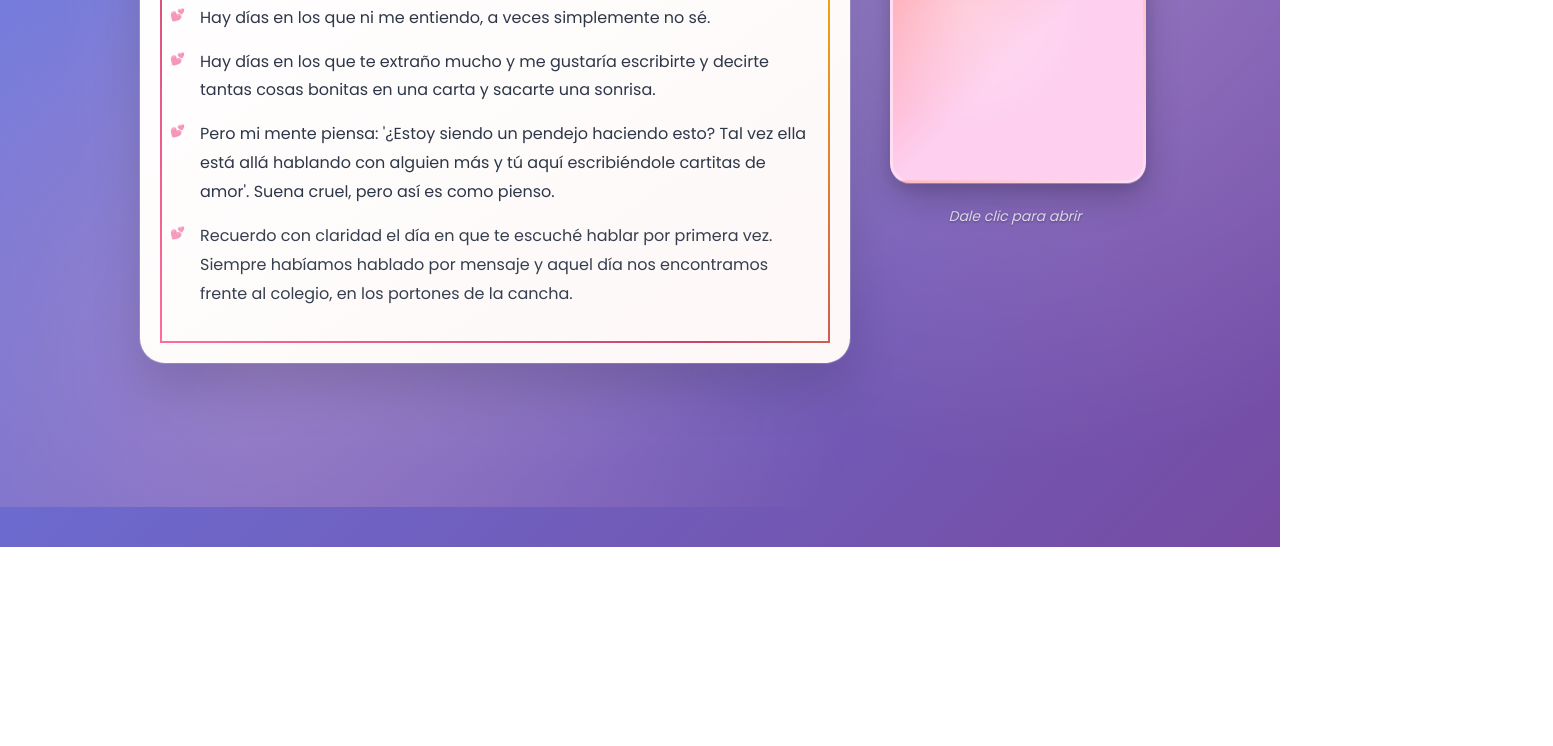
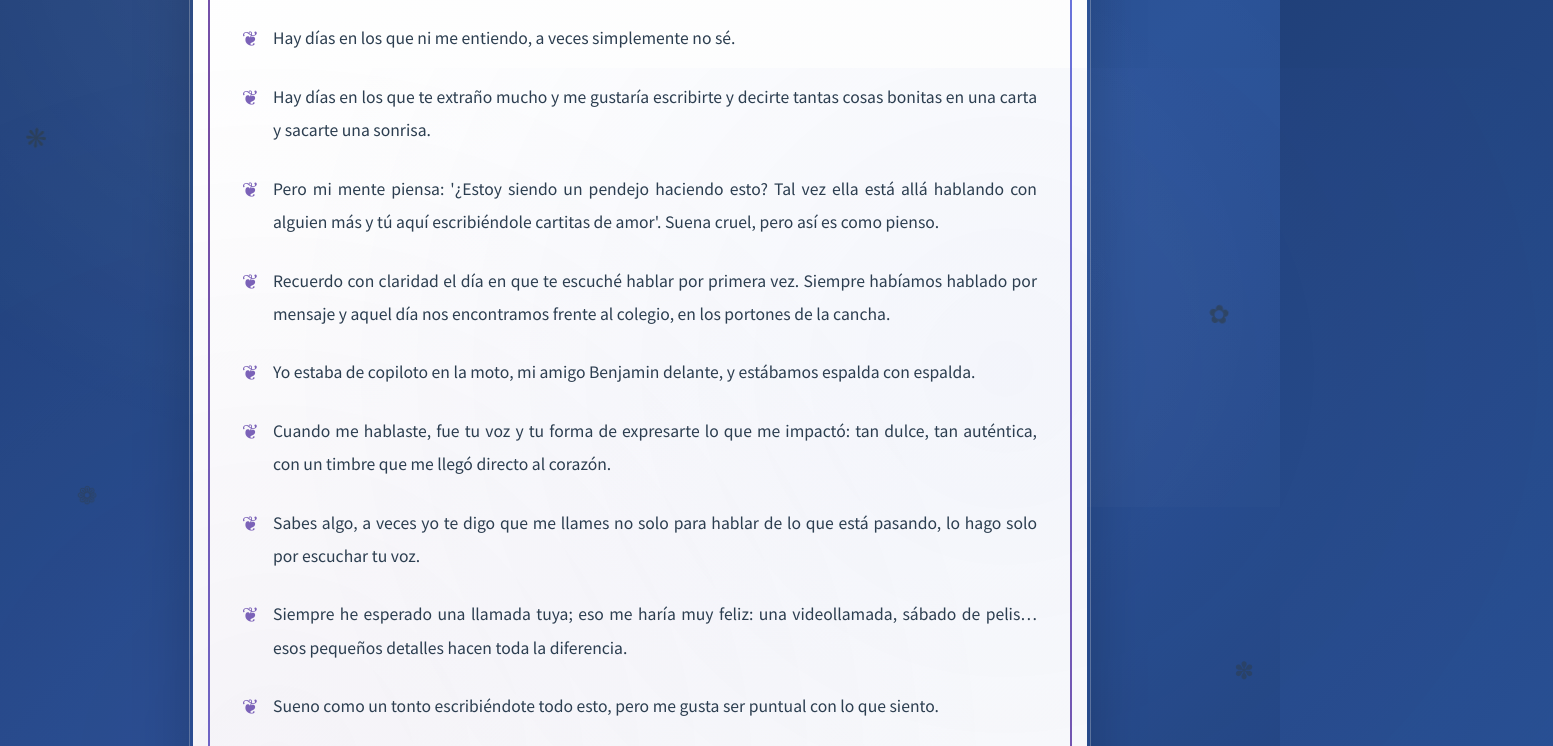
Before and after one commit to estudiantecesarfurnieles-droid/Tu-pagina, a plain HTML site: page cartas/carta2.html in a window 1280 px wide. Shown: the part 293-1039 px from the top of the page, 1553 px wide, since content can reach past the window. Before the commit the page ends 840 px from the top, so only its background shows below. Drawn offline with nearby package versions, Linux system fonts and the light colour scheme.

Commit message:
REDESIGN: Carta de Amor completamente rediseñada con estilo elegante

```diff
--- a/cartas/carta2.html
+++ b/cartas/carta2.html
@@ -3,24 +3,27 @@
 <head>
 <meta charset="UTF-8">
 <meta name="viewport" content="width=device-width, initial-scale=1.0">
-<title>Carta para Yulianis</title>
+<title>Carta de Amor</title>
 <style>
-  @import url('https://fonts.googleapis.com/css2?family=Dancing+Script:wght@400;600;700&family=Playfair+Display:wght@400;600;700&family=Poppins:wght@300;400;500&display=swap');
+  @import url('https://fonts.googleapis.com/css2?family=Cormorant+Garamond:wght@300;400;500;600;700&family=Playfair+Display:wght@400;500;600;700&family=Source+Sans+Pro:wght@300;400;600&display=swap');
+
+  * {
+    margin: 0;
+    padding: 0;
+    box-sizing: border-box;
+  }
 
   body {
-    font-family: 'Poppins', sans-serif;
-    background: linear-gradient(135deg, #667eea 0%, #764ba2 100%);
-    display: flex;
-    justify-content: center;
-    align-items: center;
+    font-family: 'Source Sans Pro', sans-serif;
+    background: linear-gradient(135deg, #1e3c72 0%, #2a5298 50%, #1e3c72 100%);
+    color: #2c3e50;
+    padding: 20px;
     min-height: 100vh;
-    padding: 20px;
-    margin: 0;
     position: relative;
     overflow-x: hidden;
   }
 
-  /* Partículas flotantes de fondo */
+  /* Efectos de fondo elegantes */
   body::before {
     content: '';
     position: fixed;
@@ -29,349 +32,333 @@
     width: 100%;
     height: 100%;
     background-image:
-      radial-gradient(circle at 20% 80%, rgba(255, 182, 193, 0.3) 0%, transparent 50%),
-      radial-gradient(circle at 80% 20%, rgba(255, 192, 203, 0.3) 0%, transparent 50%),
-      radial-gradient(circle at 40% 40%, rgba(255, 218, 185, 0.2) 0%, transparent 50%);
+      radial-gradient(circle at 25% 25%, rgba(255, 255, 255, 0.1) 0%, transparent 50%),
+      radial-gradient(circle at 75% 75%, rgba(255, 255, 255, 0.05) 0%, transparent 50%),
+      radial-gradient(circle at 50% 50%, rgba(255, 255, 255, 0.03) 0%, transparent 70%);
     pointer-events: none;
     z-index: 0;
+    animation: backgroundPulse 15s ease-in-out infinite;
   }
 
-  .container {
-    display: flex;
-    flex-direction: column;
-    align-items: center;
-    gap: 30px;
-    width: 100%;
-    max-width: 1000px;
-    position: relative;
-    z-index: 1;
+  @keyframes backgroundPulse {
+    0%, 100% { opacity: 1; }
+    50% { opacity: 0.7; }
   }
 
-  @media(min-width: 768px){
-    .container {
-      flex-direction: row;
-      align-items: flex-start;
-      gap: 40px;
+  /* Elementos decorativos flotantes */
+  .floating-element {
+    position: absolute;
+    font-size: 1.5rem;
+    opacity: 0.6;
+    pointer-events: none;
+    z-index: 1;
+    animation: floatElegant 12s infinite ease-in-out;
+  }
+
+  @keyframes floatElegant {
+    0%, 100% {
+      transform: translateY(0) rotate(0deg) scale(1);
+      opacity: 0.6;
+    }
+    25% {
+      transform: translateY(-15px) rotate(5deg) scale(1.1);
+      opacity: 0.8;
+    }
+    50% {
+      transform: translateY(-30px) rotate(-3deg) scale(0.9);
+      opacity: 0.4;
+    }
+    75% {
+      transform: translateY(-15px) rotate(8deg) scale(1.05);
+      opacity: 0.7;
     }
   }
 
-  /* Carta principal con diseño elegante */
-  .card {
-    background: linear-gradient(145deg, #ffffff 0%, #fef7f7 100%);
-    border: none;
-    border-radius: 25px;
-    padding: 40px;
-    width: 100%;
-    max-width: 700px;
+  /* Contenedor principal */
+  .carta-container {
+    max-width: 900px;
+    margin: 0 auto;
+    background: linear-gradient(145deg, #ffffff 0%, #f8f9fa 100%);
+    border-radius: 30px;
+    padding: 50px;
     box-shadow:
-      0 25px 50px rgba(0, 0, 0, 0.15),
-      0 0 0 1px rgba(255, 255, 255, 0.2),
-      inset 0 1px 0 rgba(255, 255, 255, 0.3);
-    overflow: hidden;
+      0 30px 60px rgba(0, 0, 0, 0.2),
+      0 0 0 1px rgba(255, 255, 255, 0.3),
+      inset 0 2px 0 rgba(255, 255, 255, 0.4);
     position: relative;
-    backdrop-filter: blur(10px);
+    z-index: 2;
+    backdrop-filter: blur(20px);
+    border: 3px solid transparent;
+    background-clip: padding-box;
   }
 
-  /* Decoración de esquinas */
-  .card::before {
+  /* Decoración de esquinas elegante */
+  .carta-container::before {
     content: '';
     position: absolute;
-    top: 20px;
-    left: 20px;
-    right: 20px;
-    bottom: 20px;
+    top: 15px;
+    left: 15px;
+    right: 15px;
+    bottom: 15px;
     border: 2px solid transparent;
-    border-image: linear-gradient(45deg, #ff6b9d, #c44569, #f8b500) 1;
-    border-radius: 15px;
+    border-image: linear-gradient(45deg, #667eea, #764ba2, #667eea) 1;
+    border-radius: 20px;
     pointer-events: none;
   }
 
-  /* Líneas de texto con animación mejorada */
-  .line {
-    opacity: 0;
-    margin-bottom: 15px;
-    font-size: 16px;
-    line-height: 1.8;
-    color: #2d3748;
-    font-weight: 400;
-    transform: translateY(20px);
-    transition: all 0.8s cubic-bezier(0.4, 0, 0.2, 1);
-    position: relative;
-    padding-left: 20px;
-  }
-
-  .line::before {
-    content: '💕';
-    position: absolute;
-    left: -10px;
-    top: 0;
-    font-size: 12px;
-    opacity: 0.6;
-  }
-
-  .line.show {
-    opacity: 1;
-    transform: translateY(0);
-  }
-
-  /* Notita rediseñada */
-  .note-container {
-    width: 100%;
-    max-width: 250px;
+  /* Título principal */
+  .carta-titulo {
     text-align: center;
-    flex-shrink: 0;
-    position: relative;
-  }
-
-  .note-title {
-    font-family: 'Dancing Script', cursive;
-    font-weight: 700;
-    font-size: 24px;
-    margin-bottom: 15px;
-    color: #ffffff;
-    text-shadow: 0 2px 4px rgba(0, 0, 0, 0.3);
-    background: linear-gradient(45deg, #ff6b9d, #c44569);
+    color: #2c3e50;
+    font-family: 'Cormorant Garamond', serif;
+    font-size: 3.5rem;
+    font-weight: 600;
+    margin-bottom: 40px;
+    text-shadow: 0 2px 4px rgba(0, 0, 0, 0.1);
+    background: linear-gradient(45deg, #2c3e50, #34495e, #2c3e50);
     -webkit-background-clip: text;
     -webkit-text-fill-color: transparent;
     background-clip: text;
+    position: relative;
+    animation: titleElegance 4s ease-in-out infinite alternate;
   }
 
-  .note-image {
-    position: relative;
-    width: 100%;
-    height: 0;
-    padding-bottom: 100%;
-    background: linear-gradient(135deg, #ff9a9e 0%, #fecfef 50%, #fecfef 100%);
-    border: 3px solid rgba(255, 255, 255, 0.3);
-    border-radius: 20px;
-    cursor: pointer;
-    overflow: hidden;
-    display: flex;
-    align-items: center;
-    justify-content: center;
-    font-size: 4rem;
-    box-shadow:
-      0 15px 35px rgba(0, 0, 0, 0.2),
-      0 5px 15px rgba(0, 0, 0, 0.1),
-      inset 0 1px 0 rgba(255, 255, 255, 0.3);
-    transition: all 0.3s ease;
-    backdrop-filter: blur(10px);
+  @keyframes titleElegance {
+    0% { filter: drop-shadow(0 0 8px rgba(44, 62, 80, 0.3)); }
+    100% { filter: drop-shadow(0 0 20px rgba(44, 62, 80, 0.6)); }
   }
 
-  .note-image:hover {
-    transform: translateY(-5px) scale(1.05);
-    box-shadow:
-      0 20px 40px rgba(0, 0, 0, 0.25),
-      0 10px 20px rgba(0, 0, 0, 0.15),
-      inset 0 1px 0 rgba(255, 255, 255, 0.4);
+  /* Subtítulo */
+  .carta-subtitulo {
+    text-align: center;
+    color: #7f8c8d;
+    font-family: 'Playfair Display', serif;
+    font-size: 1.2rem;
+    font-style: italic;
+    margin-bottom: 50px;
+    opacity: 0.8;
   }
 
-  .note-image::before {
-    content: '';
-    position: absolute;
-    top: 0;
-    left: 0;
-    right: 0;
-    bottom: 0;
-    background: radial-gradient(circle at 30% 30%, rgba(255, 255, 255, 0.3) 0%, transparent 50%);
-    pointer-events: none;
+  /* Contenido de la carta */
+  .carta-contenido {
+    font-size: 1.1rem;
+    line-height: 1.9;
+    color: #2c3e50;
+    text-align: justify;
   }
 
-  .note-popup {
-    position: absolute;
-    bottom: 100%;
-    left: 50%;
-    transform: translateX(-50%);
-    background: linear-gradient(145deg, #ffffff 0%, #fef7f7 100%);
-    border: 2px solid #ff6b9d;
-    border-radius: 15px;
-    padding: 20px;
-    margin-bottom: 15px;
-    box-shadow: 0 15px 35px rgba(0, 0, 0, 0.2);
-    display: none;
-    width: 200px;
-    font-size: 14px;
-    line-height: 1.6;
-    color: #2d3748;
-    backdrop-filter: blur(10px);
-    z-index: 10;
+  /* Párrafos con estilo elegante */
+  .carta-contenido p {
+    margin-bottom: 25px;
+    position: relative;
+    padding-left: 30px;
+    transition: all 0.4s ease;
+    font-weight: 400;
   }
 
-  .note-popup::after {
-    content: '';
+  .carta-contenido p::before {
+    content: '❦';
     position: absolute;
-    top: 100%;
-    left: 50%;
-    transform: translateX(-50%);
-    border: 10px solid transparent;
-    border-top-color: #ff6b9d;
+    left: 0;
+    top: 0;
+    font-size: 18px;
+    color: #667eea;
+    opacity: 0.7;
+    font-family: 'Cormorant Garamond', serif;
+    animation: ornamentPulse 3s ease-in-out infinite;
   }
 
-  .note-instruction {
-    margin-top: 15px;
-    font-size: 14px;
-    color: rgba(255, 255, 255, 0.8);
-    font-style: italic;
-    text-shadow: 0 1px 2px rgba(0, 0, 0, 0.3);
-  }
-
-  /* Animaciones adicionales */
-  @keyframes float {
-    0%, 100% { transform: translateY(0px); }
-    50% { transform: translateY(-10px); }
-  }
-
-  .note-image {
-    animation: float 3s ease-in-out infinite;
-  }
-
-  /* Responsive mejorado */
-  @media (max-width: 767px) {
-    .container {
-      gap: 20px;
+  @keyframes ornamentPulse {
+    0%, 100% {
+      transform: scale(1);
+      opacity: 0.7;
+      color: #667eea;
     }
-
-    .card {
-      padding: 25px;
-      border-radius: 20px;
-    }
-
-    .line {
-      font-size: 15px;
-      padding-left: 15px;
-    }
-
-    .note-title {
-      font-size: 20px;
-    }
-
-    .note-image {
-      font-size: 3rem;
+    50% {
+      transform: scale(1.2);
+      opacity: 1;
+      color: #764ba2;
     }
   }
 
-  /* Efectos de hover mejorados */
-  .card:hover {
-    transform: translateY(-2px);
-    box-shadow:
-      0 30px 60px rgba(0, 0, 0, 0.2),
-      0 0 0 1px rgba(255, 255, 255, 0.3),
-      inset 0 1px 0 rgba(255, 255, 255, 0.4);
+  .carta-contenido p:hover {
+    transform: translateX(8px);
+    color: #1a252f;
+    padding-left: 35px;
   }
 
-  /* Scrollbar personalizado */
-  .card::-webkit-scrollbar {
+  /* Efectos de hover para el contenedor */
+  .carta-container:hover {
+    transform: translateY(-5px);
+    box-shadow:
+      0 40px 80px rgba(0, 0, 0, 0.25),
+      0 0 0 1px rgba(255, 255, 255, 0.4),
+      inset 0 2px 0 rgba(255, 255, 255, 0.5);
+  }
+
+  /* Scrollbar personalizado elegante */
+  .carta-container::-webkit-scrollbar {
     width: 8px;
   }
 
-  .card::-webkit-scrollbar-track {
+  .carta-container::-webkit-scrollbar-track {
     background: rgba(255, 255, 255, 0.1);
     border-radius: 4px;
   }
 
-  .card::-webkit-scrollbar-thumb {
-    background: linear-gradient(45deg, #ff6b9d, #c44569);
+  .carta-container::-webkit-scrollbar-thumb {
+    background: linear-gradient(45deg, #667eea, #764ba2);
     border-radius: 4px;
   }
 
-  .card::-webkit-scrollbar-thumb:hover {
-    background: linear-gradient(45deg, #ff5a8a, #b83a5e);
+  .carta-container::-webkit-scrollbar-thumb:hover {
+    background: linear-gradient(45deg, #5a6fd8, #6a4190);
+  }
+
+  /* Responsive design */
+  @media (max-width: 768px) {
+    body {
+      padding: 15px;
+    }
+
+    .carta-container {
+      padding: 35px;
+      border-radius: 25px;
+    }
+
+    .carta-titulo {
+      font-size: 2.5rem;
+      margin-bottom: 30px;
+    }
+
+    .carta-subtitulo {
+      font-size: 1rem;
+      margin-bottom: 35px;
+    }
+
+    .carta-contenido {
+      font-size: 1rem;
+    }
+
+    .carta-contenido p {
+      padding-left: 25px;
+      margin-bottom: 20px;
+    }
+
+    .floating-element {
+      font-size: 1.2rem;
+    }
+  }
+
+  @media (max-width: 480px) {
+    .carta-container {
+      padding: 25px;
+    }
+
+    .carta-titulo {
+      font-size: 2rem;
+    }
+
+    .carta-contenido {
+      font-size: 0.95rem;
+    }
+
+    .carta-contenido p {
+      padding-left: 22px;
+    }
+  }
+
+  /* Animación de entrada elegante */
+  .carta-container {
+    animation: slideInElegant 1s ease-out;
+  }
+
+  @keyframes slideInElegant {
+    0% {
+      opacity: 0;
+      transform: translateY(40px) scale(0.95);
+    }
+    100% {
+      opacity: 1;
+      transform: translateY(0) scale(1);
+    }
+  }
+
+  /* Efectos de partículas adicionales */
+  .carta-container::after {
+    content: '';
+    position: absolute;
+    top: -30px;
+    left: -30px;
+    right: -30px;
+    bottom: -30px;
+    background: radial-gradient(circle at 30% 30%, rgba(102, 126, 234, 0.05) 0%, transparent 50%),
+                radial-gradient(circle at 70% 70%, rgba(118, 75, 162, 0.05) 0%, transparent 50%);
+    border-radius: 40px;
+    pointer-events: none;
+    z-index: -1;
+    animation: particleElegant 20s ease-in-out infinite;
+  }
+
+  @keyframes particleElegant {
+    0%, 100% { transform: rotate(0deg) scale(1); }
+    50% { transform: rotate(180deg) scale(1.1); }
   }
 </style>
 </head>
 <body>
 
-<div class="container">
-  <div class="card" id="card">
-    <!-- La carta se agregará aquí línea por línea con JS -->
-  </div>
+<!-- Elementos decorativos flotantes -->
+<div class="floating-element" style="top: 8%; left: 4%; animation-delay: 0s;">❦</div>
+<div class="floating-element" style="top: 15%; right: 6%; animation-delay: 1s;">✧</div>
+<div class="floating-element" style="top: 25%; left: 2%; animation-delay: 2s;">❋</div>
+<div class="floating-element" style="top: 35%; right: 4%; animation-delay: 3s;">✿</div>
+<div class="floating-element" style="top: 45%; left: 6%; animation-delay: 4s;">❁</div>
+<div class="floating-element" style="top: 55%; right: 2%; animation-delay: 5s;">✽</div>
+<div class="floating-element" style="top: 65%; left: 8%; animation-delay: 6s;">❀</div>
+<div class="floating-element" style="top: 75%; right: 5%; animation-delay: 7s;">✾</div>
+<div class="floating-element" style="top: 85%; left: 3%; animation-delay: 8s;">✿</div>
 
-  <div class="note-container">
-    <div class="note-title">Notita 💌</div>
-    <div class="note-image" id="noteImage">💕</div>
-    <div class="note-popup" id="notePopup">
-      <p>Como siempre te digo, no espero respuesta alguna; simplemente tus acciones serán más que respuesta para mí.</p>
+<div class="carta-container">
+    <h1 class="carta-titulo">Carta de Amor</h1>
+    <p class="carta-subtitulo">Para mi amada</p>
+
+    <div class="carta-contenido">
+        <p>A veces digo, ¿por qué me aferro tanto a ti nuevamente si ya te había soltado?</p>
+
+        <p>Hay días en los que ni me entiendo, a veces simplemente no sé.</p>
+
+        <p>Hay días en los que te extraño mucho y me gustaría escribirte y decirte tantas cosas bonitas en una carta y sacarte una sonrisa.</p>
+
+        <p>Pero mi mente piensa: '¿Estoy siendo un pendejo haciendo esto? Tal vez ella está allá hablando con alguien más y tú aquí escribiéndole cartitas de amor'. Suena cruel, pero así es como pienso.</p>
+
+        <p>Recuerdo con claridad el día en que te escuché hablar por primera vez. Siempre habíamos hablado por mensaje y aquel día nos encontramos frente al colegio, en los portones de la cancha.</p>
+
+        <p>Yo estaba de copiloto en la moto, mi amigo Benjamin delante, y estábamos espalda con espalda.</p>
+
+        <p>Cuando me hablaste, fue tu voz y tu forma de expresarte lo que me impactó: tan dulce, tan auténtica, con un timbre que me llegó directo al corazón.</p>
+
+        <p>Sabes algo, a veces yo te digo que me llames no solo para hablar de lo que está pasando, lo hago solo por escuchar tu voz.</p>
+
+        <p>Siempre he esperado una llamada tuya; eso me haría muy feliz: una videollamada, sábado de pelis… esos pequeños detalles hacen toda la diferencia.</p>
+
+        <p>Sueno como un tonto escribiéndote todo esto, pero me gusta ser puntual con lo que siento.</p>
+
+        <p>Me cuesta confiar en ti. Recuerdo el día que me dijiste que se te había apagado el teléfono; yo vi que te habían llegado mensajes, y lo primero que pensé fue que habías salido de clases y te habías ido con Alex.</p>
+
+        <p>Luego me lo explicaste bien, y me pregunté por qué cuando llegaste no me habías dicho eso desde el principio. Solo quiero que seas sincera conmigo.</p>
+
+        <p>Soy una persona muy explosiva con mis sentimientos, y creo que eso ha sido la base de muchas veces en las que te reclamé de mala manera.</p>
+
+        <p>Pero algo que me gusta mucho de ti es que sabes lidiar conmigo; sabes calmarme en los momentos de ira o enojo, no solo cuando te reclamo, sino incluso cuando me enojo con mi familia o amigos.</p>
+
+        <p>Siempre encuentras la manera de tranquilizarme, y eso te hace increíble.</p>
+
+        <p>Lamento profundamente todas las cosas que te hice pasar y sé que también sufriste.</p>
+
+        <p>Me perdono a mí y te perdono a ti, porque todo lo que vivimos nos ha enseñado a entender el amor de verdad, no ese amor idealizado que muestran en películas o redes sociales.</p>
     </div>
-    <div class="note-instruction">Dale clic para abrir</div>
-  </div>
 </div>
-
-<script>
-  // Texto de la carta
-  const textLines = [
-    "A veces digo, ¿por qué me aferro tanto a ti nuevamente si ya te había soltado?",
-    "Hay días en los que ni me entiendo, a veces simplemente no sé.",
-    "Hay días en los que te extraño mucho y me gustaría escribirte y decirte tantas cosas bonitas en una carta y sacarte una sonrisa.",
-    "Pero mi mente piensa: '¿Estoy siendo un pendejo haciendo esto? Tal vez ella está allá hablando con alguien más y tú aquí escribiéndole cartitas de amor'. Suena cruel, pero así es como pienso.",
-    "Recuerdo con claridad el día en que te escuché hablar por primera vez. Siempre habíamos hablado por mensaje y aquel día nos encontramos frente al colegio, en los portones de la cancha.",
-    "Yo estaba de copiloto en la moto, mi amigo Benjamin delante, y estábamos espalda con espalda.",
-    "Cuando me hablaste, fue tu voz y tu forma de expresarte lo que me impactó: tan dulce, tan auténtica, con un timbre que me llegó directo al corazón.",
-    "Sabes algo, a veces yo te digo que me llames no solo para hablar de lo que está pasando, lo hago solo por escuchar tu voz.",
-    "Siempre he esperado una llamada tuya; eso me haría muy feliz: una videollamada, sábado de pelis… esos pequeños detalles hacen toda la diferencia.",
-    "Sueno como un tonto escribiéndote todo esto, pero me gusta ser puntual con lo que siento.",
-    "Me cuesta confiar en ti. Recuerdo el día que me dijiste que se te había apagado el teléfono; yo vi que te habían llegado mensajes, y lo primero que pensé fue que habías salido de clases y te habías ido con Alex.",
-    "Luego me lo explicaste bien, y me pregunté por qué cuando llegaste no me habías dicho eso desde el principio. Solo quiero que seas sincera conmigo.",
-    "Soy una persona muy explosiva con mis sentimientos, y creo que eso ha sido la base de muchas veces en las que te reclamé de mala manera.",
-    "Pero algo que me gusta mucho de ti es que sabes lidiar conmigo; sabes calmarme en los momentos de ira o enojo, no solo cuando te reclamo, sino incluso cuando me enojo con mi familia o amigos.",
-    "Siempre encuentras la manera de tranquilizarme, y eso te hace increíble.",
-    "Lamento profundamente todas las cosas que te hice pasar y sé que también sufriste.",
-    "Me perdono a mí y te perdono a ti, porque todo lo que vivimos nos ha enseñado a entender el amor de verdad, no ese amor idealizado que muestran en películas o redes sociales."
-  ];
-
-  function initCarta() {
-    const card = document.getElementById('card');
-    if (!card) return; // Si no existe el elemento, salir
-
-    let i = 0;
-
-    function showNextLine() {
-      if (i < textLines.length) {
-        const lineDiv = document.createElement('div');
-        lineDiv.classList.add('line');
-        lineDiv.textContent = textLines[i];
-        card.appendChild(lineDiv);
-
-        setTimeout(() => {
-          lineDiv.classList.add('show');
-          i++;
-          setTimeout(showNextLine, 1000); // Tiempo entre líneas aumentado para mejor lectura
-        }, 100);
-      }
-    }
-
-    showNextLine();
-  }
-
-  // Ejecutar cuando el DOM esté listo
-  if (document.readyState === 'loading') {
-    document.addEventListener('DOMContentLoaded', initCarta);
-  } else {
-    initCarta();
-  }
-
-  // Notita click
-  function initNotita() {
-    const noteImage = document.getElementById('noteImage');
-    const notePopup = document.getElementById('notePopup');
-
-    if (noteImage && notePopup) {
-      noteImage.addEventListener('click', () => {
-        if(notePopup.style.display === "block") {
-          notePopup.style.display = "none";
-        } else {
-          notePopup.style.display = "block";
-        }
-      });
-    }
-  }
-
-  // Ejecutar cuando el DOM esté listo
-  if (document.readyState === 'loading') {
-    document.addEventListener('DOMContentLoaded', initNotita);
-  } else {
-    initNotita();
-  }
-</script>
 
 </body>
 </html>
```
